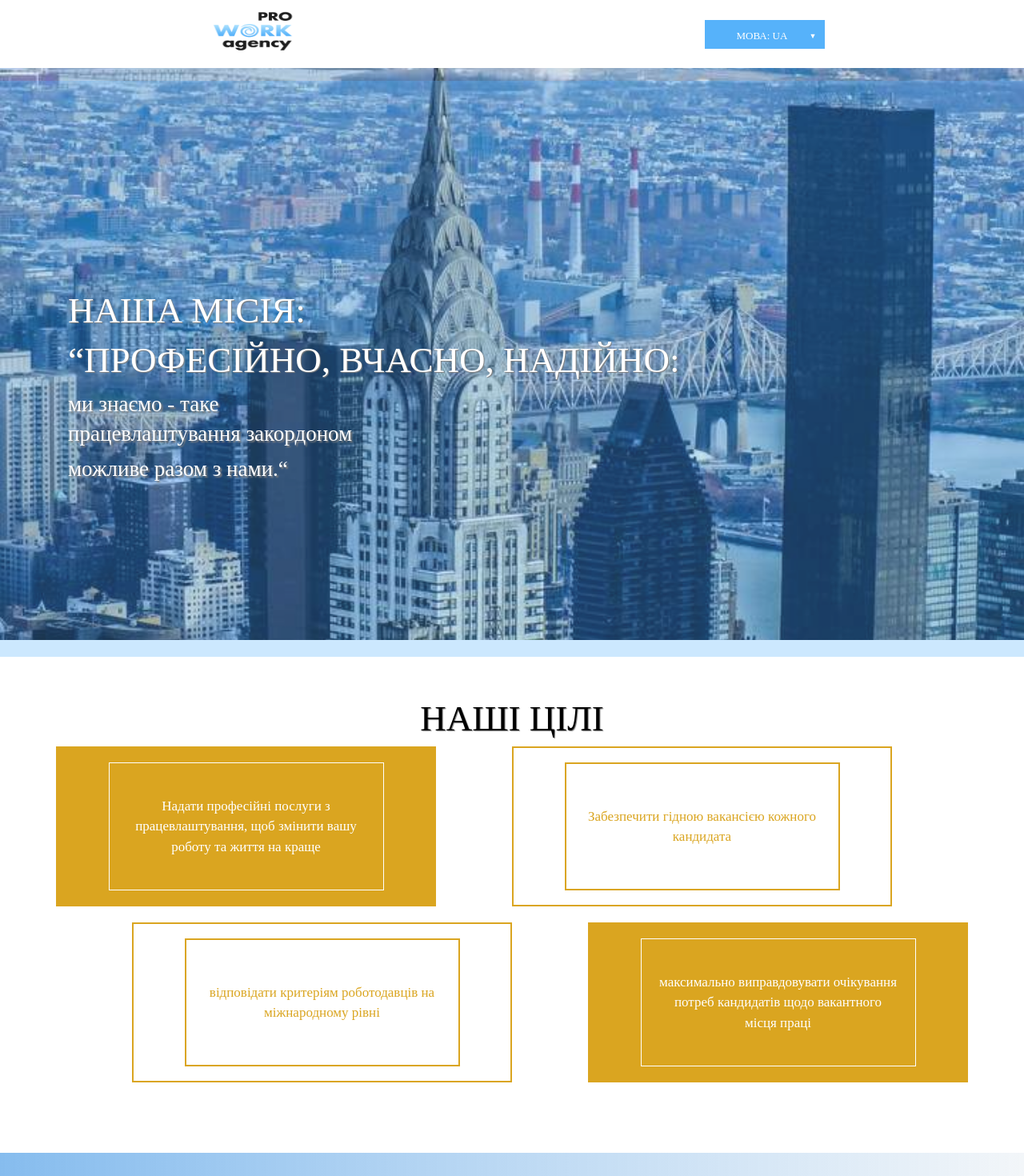
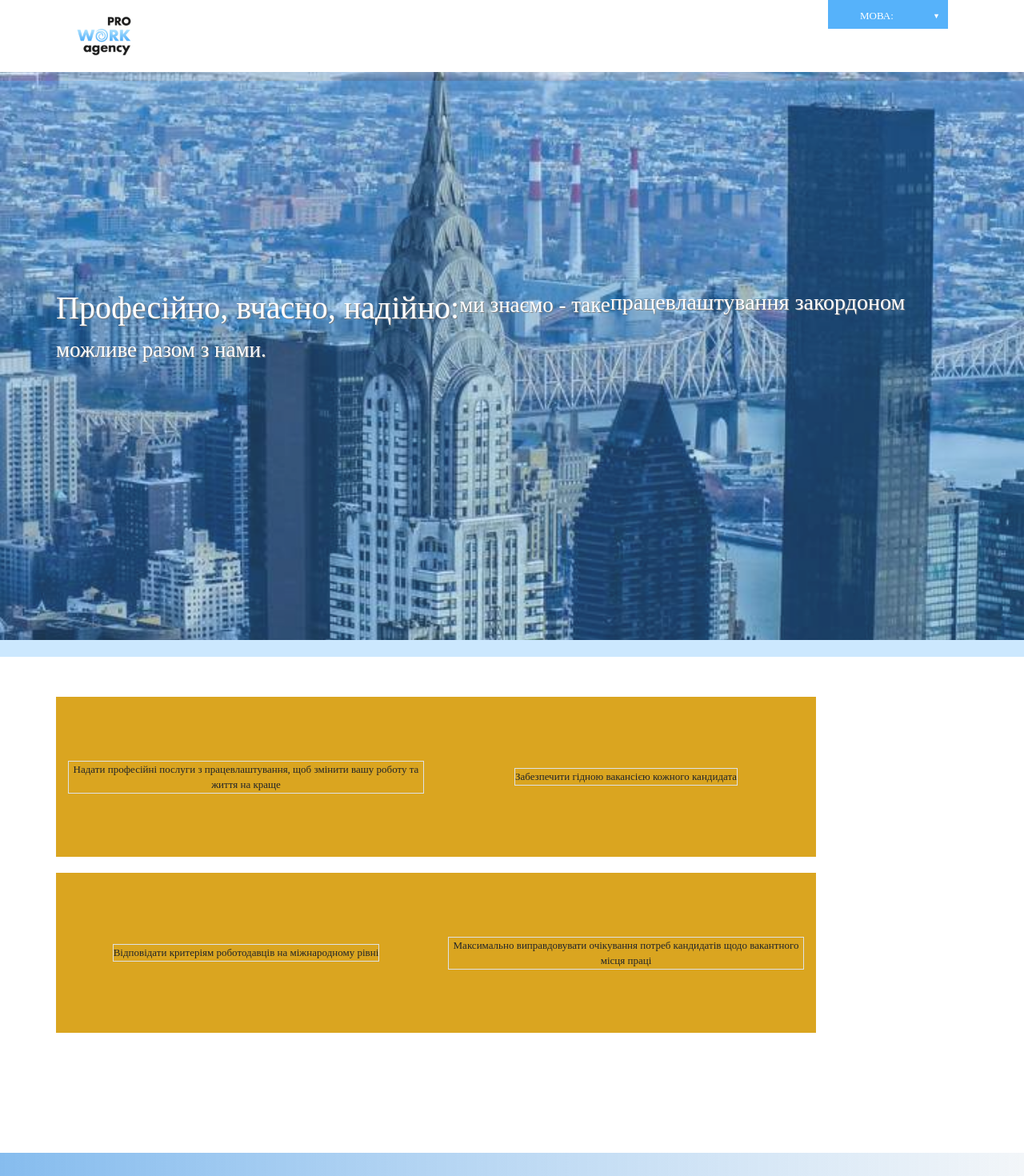
Before and after one commit to Bodia777/job-abroad, an Angular app: page / in a window 1280 px wide. Shown: the top 1470 px of the page at 80% size. Built offline with nearby package versions, Linux system fonts and the light colour scheme.

Commit message:
improve change language logic, updated HTML

```diff
--- a/angular.json
+++ b/angular.json
@@ -132,5 +132,8 @@
       }
     }
   },
-  "defaultProject": "job-abroad"
+  "defaultProject": "job-abroad",
+  "cli": {
+    "analytics": "bbca2a3d-a47a-41cb-819f-b423ec5dfed0"
+  }
 }
--- a/src/app/components/main/main.component.html
+++ b/src/app/components/main/main.component.html
@@ -1,13 +1,23 @@
 <div (scroll)="onScroll($event)">
   <header class="header">
+      <div class="container">
+          <div class="row">
+              <div class="col-1">
                   <img src="/assets/logo/logo_original_whitebg@2x.png" alt="logo">
+              </div>
+              <div class="col-2 offset-9">
                   <div class="dropMenu" data-aos="fade-left" (mouseleave)="chooseLanguage(null)">
-      <div class="language" (click)="openlngMenu()">{{language.headerText[0]}}<i class="icon-arrow"></i></div>
+                      <div class="language" (click)="openlngMenu()">{{content.headerText.language}}<i class="icon-arrow"></i>
+                      </div>
                       <ul class="dropdown" #dropdown (mouseleave)="chooseLanguage(null)">
-        <li #li (click)="chooseLanguage('ua')">{{language.headerText[1]}}</li>
-        <li #li2 (click)="chooseLanguage('ru')">{{language.headerText[2]}}</li>
+                          <li #li (click)="chooseLanguage('ua')">{{content.headerText.languageOptions[0]}}</li>
+                          <li #li2 (click)="chooseLanguage('ru')">{{content.headerText.languageOptions[1]}}</li>
                       </ul>
                   </div>
+              </div>
+          </div>
+      </div>
+
   </header>
   <figure>
     <img src="/assets/images/mainCity.jpg" alt="mainPicture" #picture>
@@ -16,46 +26,15 @@
     <div class="eclipse">
       <section class="mission container" data-aos="flip-right" data-aos-easing="ease-out-cubic"
         data-aos-duration="3000">
-        <div class="row">
-          <div class="col-12">
-            <div>
-              <h2>{{language.missionText[0]}}</h2>
-            </div>
-            <div>
-              <h3>{{language.missionText[1]}}</h3><span>{{language.missionText[2]}}</span>
-              <h1>{{language.missionText[3]}}</h1><span>{{language.missionText[4]}}</span>
-            </div>
-          </div>
-        </div>
+            <div class="row" [innerHTML]="content.bannerText.mission"></div>
       </section>
     </div>
     <div class="purposes">
-      <h3>{{language.purposesText[0]}}</h3>
       <div class="container">
         <div class="row">
-          <div class="purposeWrap col-5" data-aos="fade-right" data-aos-duration="1000" data-aos-delay="100">
-            <div class="border2">
-              <span>{{language.purposesText[1]}}</span>
-            </div>
-          </div>
-          <div class="purposeWrap2 col-5 offset-1" data-aos="zoom-in-up" data-aos-duration="1000" data-aos-delay="200">
-            <div class="border2">
-              <span>{{language.purposesText[2]}}</span>
-            </div>
-          </div>
-        </div>
-      </div>
-      <div class="container">
-        <div class="row">
-          <div class="purposeWrap2 offset-1 col-5" data-aos="fade-up-right" data-aos-duration="1000"
-            data-aos-delay="300">
-            <div class="border2">
-              <span>{{language.purposesText[3]}}</span>
-            </div>
-          </div>
-          <div class="purposeWrap  offset-1 col-5" data-aos="flip-right" data-aos-duration="1000" data-aos-delay="400">
-            <div class="border2">
-              <span>{{language.purposesText[4]}}</span>
+          <div class="purposeWrap col-5" *ngFor="let block of content.goalsText.blocks" data-aos="fade-right" data-aos-duration="1000" data-aos-delay="100">
+              <div class="border">
+                  <span>{{block}}</span>
               </div>
           </div>
         </div>
@@ -66,11 +45,8 @@
         <div class="container">
           <div class="row">
             <div class="col-12">
-              <h3>{{language.aboutUsTitle[0]}}</h3>
-            </div>
-            <div class="col-12">
                 <ul>
-                <li *ngFor="let item of language.aboutUs; let i=index">{{language.aboutUs[i]}}</li>
+                    <li *ngFor="let item of content.aboutUsText.blocks">{{item}}</li>
                 </ul>
             </div>
           </div>
--- a/src/app/components/main/main.component.scss
+++ b/src/app/components/main/main.component.scss
@@ -1,7 +1,6 @@
 .header {
   position: fixed;
   width: 100vw;
-  height: 85px;
   display: flex;
   justify-content: space-around;
   align-items: center;
@@ -10,10 +9,7 @@
   top: 0px;
 
   img{
-	  width: 132px;
 	  height: 90px;
-	  margin-top: 8px;
-	  margin-bottom: 15px;
   }
 
   .dropMenu {
@@ -114,7 +110,15 @@ figure{
 	align-items: center;
 }
 .mission{
+
+  .h_class {
+    color: #c2185b;
+  }
   height: 200px;
+  color: #ffffff;
+  text-shadow: 1px 1px 1px grey;
+  font-weight: 100;
+  font-size: 27px;
 	h2{
 		color: white;
 		font-size: 45px;
@@ -140,6 +144,11 @@ figure{
       background-color: white;
       padding-top: 50px;
       text-align: center;
+      display: flex;
+      justify-content: space-between;
+      flex-wrap: wrap;
+      flex-direction: column;
+      align-content: space-around;
 
 		h3{
 			color: black;
--- a/src/app/components/main/main.component.ts
+++ b/src/app/components/main/main.component.ts
@@ -9,8 +9,7 @@ import { Text } from 'src/app/interfaces/language.interface';
   styleUrls: ['./main.component.scss']
 })
 export class MainComponent implements OnInit {
-  public language: Text;
-
+  public content: Text;
 
   @ViewChild('dropdown', {
     static: false
@@ -30,8 +29,14 @@ export class MainComponent implements OnInit {
 
   ngOnInit(): void {
     AOS.init();
-    this.language = this.languageService.languageUkrainian;
+    this.subscLanguage();
   }
+
+  subscLanguage() {
+      this.languageService.content.subscribe(value => this.content = value);
+      this.languageService.changeLanguage();
+  }
+
   public openlngMenu(): void {
     if (this.dropdownItem2.nativeElement.style.display === 'none') {
       this.renderer.setStyle(this.dropdown.nativeElement, 'height', '40px');
@@ -44,12 +49,7 @@ export class MainComponent implements OnInit {
     }
   }
   public chooseLanguage(language): void {
-    if (language === 'ua') {
-      this.language = this.languageService.languageUkrainian;
-    }
-    if (language === 'ru') {
-      this.language = this.languageService.languageRussian;
-    }
+      this.languageService.changeLanguage(language);
     this.renderer.setStyle(this.dropdown.nativeElement, 'height', '0px');
     this.renderer.setStyle(this.dropdownItem.nativeElement, 'display', 'none');
     this.renderer.setStyle(this.dropdownItem2.nativeElement, 'display', 'none');
--- a/src/app/services/language.service.ts
+++ b/src/app/services/language.service.ts
@@ -1,26 +1,63 @@
 import { Injectable } from '@angular/core';
+import { Subject } from "rxjs";
 
 @Injectable({
-  providedIn: 'root'
+    providedIn: 'root'
 })
+
 export class LanguageService {
+    public content = new Subject<any>();
 
-  public languageUkrainian = {
-    headerText: ['мова: UA', 'українська', 'російська'],
-    missionText: ['НАША МІСІЯ:', '“ПРОФЕСІЙНО, ВЧАСНО, НАДІЙНО:', 'ми знаємо - таке', 'працевлаштування закордоном', 'можливе разом з нами.“'],
-    purposesText: ['НАШІ ЦІЛІ', 'Надати професійні послуги з працевлаштування, щоб змінити вашу роботу та життя на краще', 'Забезпечити гідною вакансією кожного кандидата',
-  'відповідати критеріям роботодавців на міжнародному рівні', 'максимально виправдовувати очікування потреб кандидатів щодо вакантного місця праці'],
-    aboutUsTitle: ['ПРО НАС'],
-    aboutUs: ['Надаємо послуги офіційного працевлаштування на роботу в Польщі', 'Індивідуальний підхід до кожного', 'Консультуємо при підборі вакансії та допомагаємо грамотно оформити усі необхідні документи',
-    'Надаємо виключно достовірні дані про наших роботодавців та умови, які вони пропонують охочим працювати в їхніх компаніях',
-    'Гарантуємо швидке та якісне виконання наших послуг', 'Працюємо згідно ліцензії Міністерства розвитку економіки, торгівлі та сільського господарства України.(Наказ №1244-20 від 30.06.2020)']
-};
-  public languageRussian = {
-    headerText: ['язык: RU', 'украинский', 'русский'],
-    missionText: ['НАША МИССИЯ', '"ПРОФЕССИОНАЛЬНО, ВОВРЕМЯ, НАДЕЖНО:', 'мы знаем - такое', 'трудоустройство за границей', 'возможно вместе с нами."'],
-    purposesText: ['НАШИ ЦЕЛИ'],
-    aboutUsTitle: ['ПРО НАС'],
-    aboutUs: ['ПРО НАС'],
-  };
-  constructor() { }
+    constructor() {
+    }
+
+
+    private contentContainer = {
+        ua: {
+            headerText: {
+                language: 'мова:',
+                languageOptions: ['українська', 'російська']
+            },
+            bannerText: {
+                mission: `<h1 class="h_class">Професійно, вчасно, надійно:</h1> <span>ми знаємо - таке</span> <h3>працевлаштування закордоном</h3> <span>можливе разом з нами.</span>`
+            },
+            goalsText: {
+                blocks: [
+                    'Надати професійні послуги з працевлаштування, щоб змінити вашу роботу та життя на краще',
+                    'Забезпечити гідною вакансією кожного кандидата',
+                    'Відповідати критеріям роботодавців на міжнародному рівні',
+                    'Максимально виправдовувати очікування потреб кандидатів щодо вакантного місця праці'
+                ]
+            },
+            aboutUsText: {
+                blocks: [
+                    'Надаємо послуги офіційного працевлаштування на роботу в Польщі',
+                    'Індивідуальний підхід до кожного',
+                    'Консультуємо при підборі вакансії та допомагаємо грамотно оформити усі необхідні документи',
+                    'Надаємо виключно достовірні дані про наших роботодавців та умови, які вони пропонують охочим працювати в їхніх компаніях',
+                    'Гарантуємо швидке та якісне виконання наших послуг',
+                    'Працюємо згідно ліцензії Міністерства розвитку економіки, торгівлі та сільського господарства України.(Наказ №1244-20 від 30.06.2020)'
+                ]
+            }
+        },
+        ru: {
+            headerText: {
+                language: 'язык: RU',
+                languageOptions: ['украинский', 'русский']
+            },
+            bannerText: {
+                mission: `<h1>Профессионально, в срок, надежно:</h1> <span>мы знаем - такое</span> <h3>трудоустройство за рубежом</h3> <span>возможно вместе с нами.</span>`
+            },
+            goalsText: {
+                blocks: []
+            },
+            aboutUsText: {
+                blocks: []
+            }
+        }
+    }
+
+    public changeLanguage(language = 'ua') {
+        this.content.next(this.contentContainer[language]);
+    }
 }
```
Also changed, not shown: src/app/interfaces/language.interface.ts (+13 -5 lines). Lines whose indentation alone changed are shown as unchanged.
